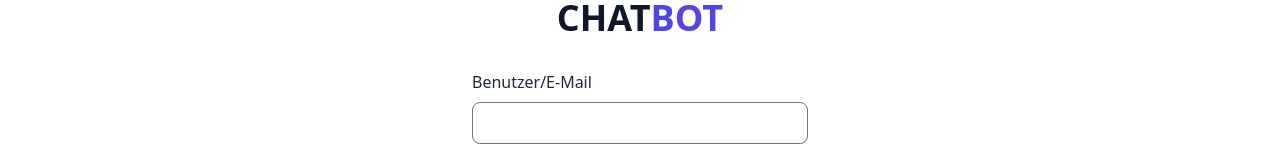
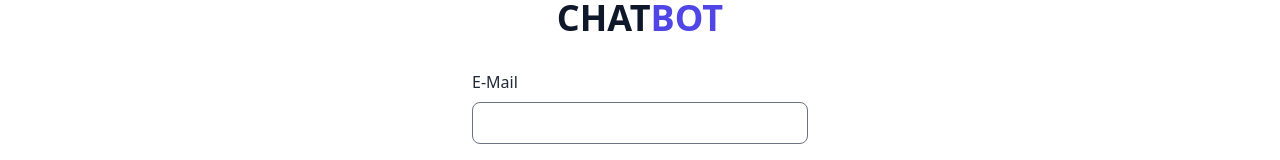
Before and after one commit to TjWaaaa/Chatbot, a React (Create React App) app in the folder frontend/: page /login in a window 1280 px wide. Shown: the part 316-476 px from the top of the page. Built offline with nearby package versions, Linux system fonts and the light colour scheme.

Commit message:
add required tag

```diff
--- a/frontend/src/pages/Login.js
+++ b/frontend/src/pages/Login.js
@@ -18,12 +18,12 @@ export default function LoginView() {
           </h2>
 
           <div className="flex flex-col text-gray-800 py-2">
-            <label>Benutzer/E-Mail</label>
-            <input className="rounded-lg mt-2 p-2 border border-gray-500 focus:border-indigo-600" type="text"></input>
+            <label>E-Mail</label>
+            <input className="rounded-lg mt-2 p-2 border border-gray-500 focus:border-indigo-600" type="email" required></input>
           </div>
           <div className="flex flex-col text-gray-800 py-2">
             <label>Passwort</label>
-            <input className="rounded-lg mt-2 p-2 border border-gray-500 focus:border-indigo-600"  type="password"></input>
+            <input className="rounded-lg mt-2 p-2 border border-gray-500 focus:border-indigo-600"  type="password" required ></input>
           </div>
           <div className="flex justify-center text-gray-800 py-2">
             <a href="#">Passwort vergessen?</a>
```
